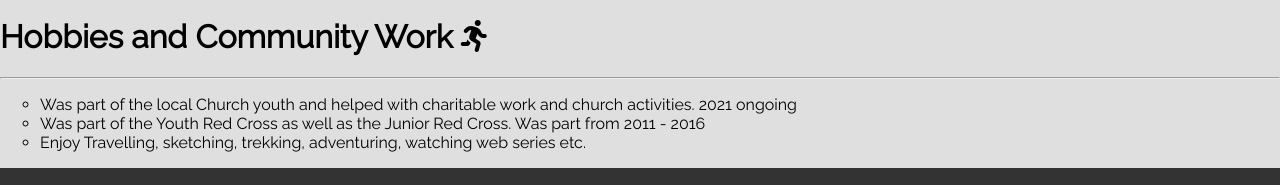
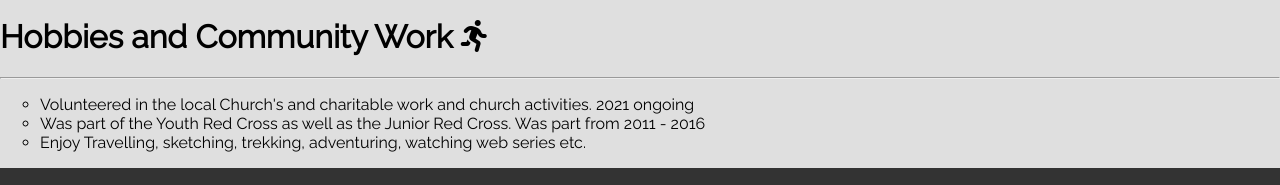
Before and after one commit to rancelazavedo/rancelazavedo.github.io, a plain HTML site: page index.html in a window 1280 px wide. Shown: the part 3751-3936 px from the top of the page. Drawn offline with Linux system fonts and the light colour scheme.

Commit message:
Update index.html
Volunteering work update

```diff
--- a/index.html
+++ b/index.html
@@ -290,7 +290,7 @@
     <h1>Hobbies and Community Work <i class="fa-solid fa-person-running"></i></h1>
     <hr>
     <ul style="list-style-type:circle">
-      <li> Was part of the local Church youth and helped with charitable work and church activities. 2021 ongoing</li>
+      <li> Volunteered in the local Church's and charitable work and church activities. 2021 ongoing</li>
       <li> Was part of the Youth Red Cross as well as the Junior Red Cross. Was part from 2011 - 2016</li>
       <li> Enjoy Travelling, sketching, trekking, adventuring, watching web series etc.</li>
     </ul>
```
